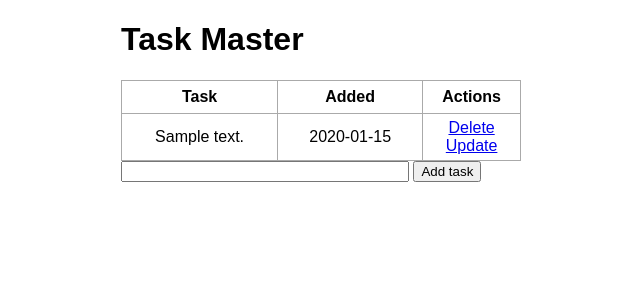
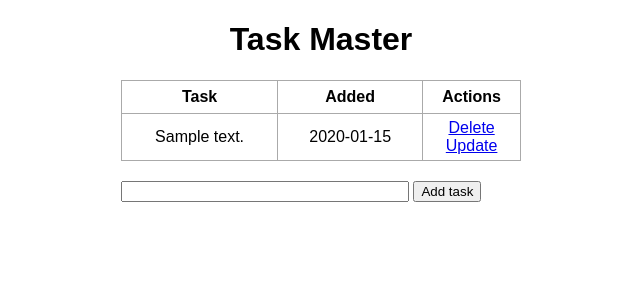
Before and after one commit to Sidharth-Agarwal/Flask-ToDo, a Flask app: page / in a window 1280 px wide. Shown: the top 300 px of the page, without its empty margins (319-959 px from the left). Run offline with Flask 3, Linux system fonts and the light colour scheme; tables that the repository leaves empty hold one stand-in row (values such as "Sample post").

Commit message:
Completed for now

```diff
--- a/templates/index.html
+++ b/templates/index.html
@@ -6,7 +6,10 @@
 
 {% block body %}
 <div class="content">
-    <h1>Task Master</h1>
+    <h1 style="text-align: center;">Task Master</h1>
+    {% if tasks|length < 1 %}
+        <h4 style="text-align: center;">There no tasks. Create one below!</h4>
+    {% else %}
     <table>
         <tr>
             <th>Task</th>
@@ -25,8 +28,8 @@
             </tr>
         {% endfor %}
     </table>
-
-    <form action="/" method="POST">
+    {% endif %}
+    <form style="margin-top: 20px;" action="/" method="POST">
         <input type="text" name="content" id="content">
         <input type="submit" value="Add task">
     </form>
```
Also changed, not shown: instance/test.db.
